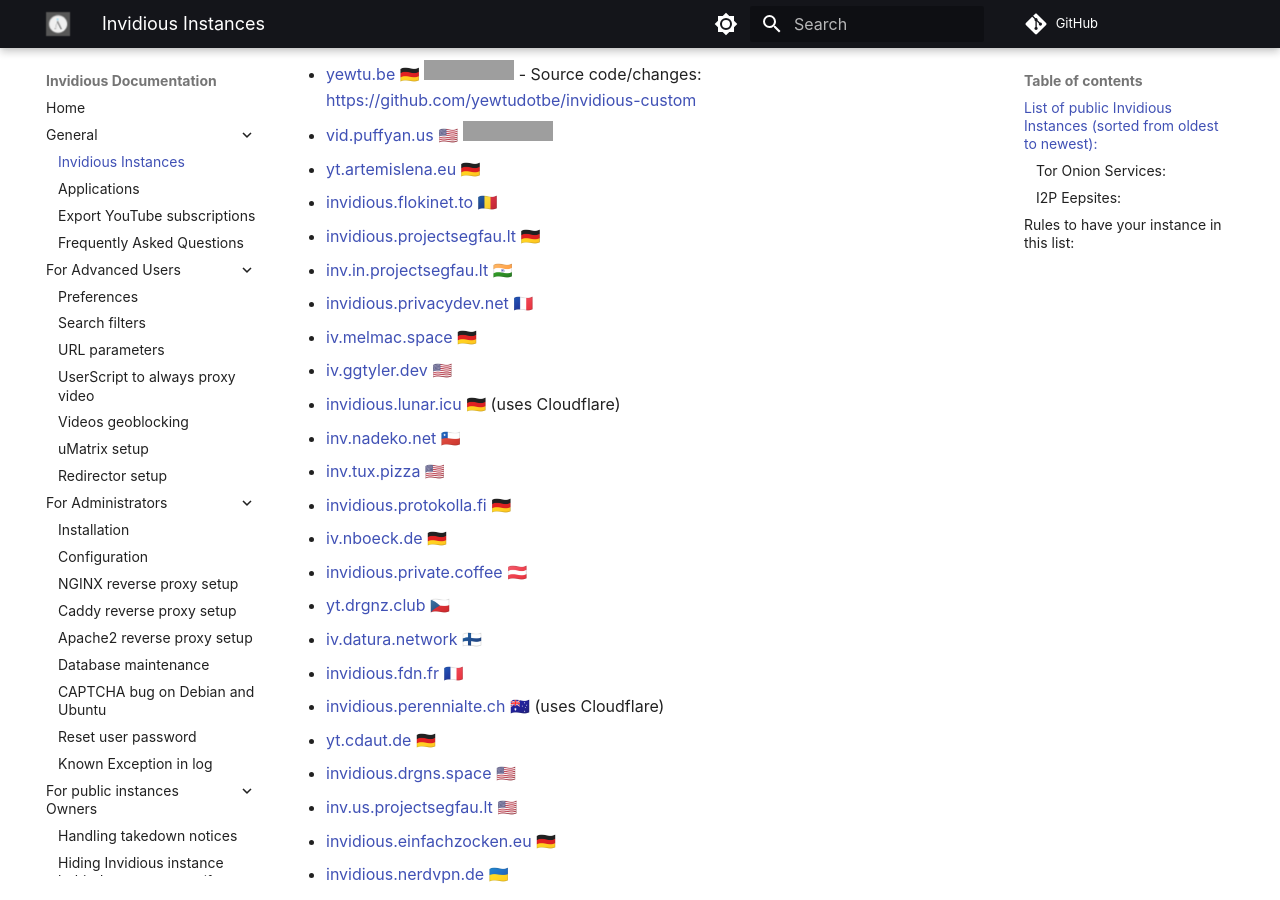
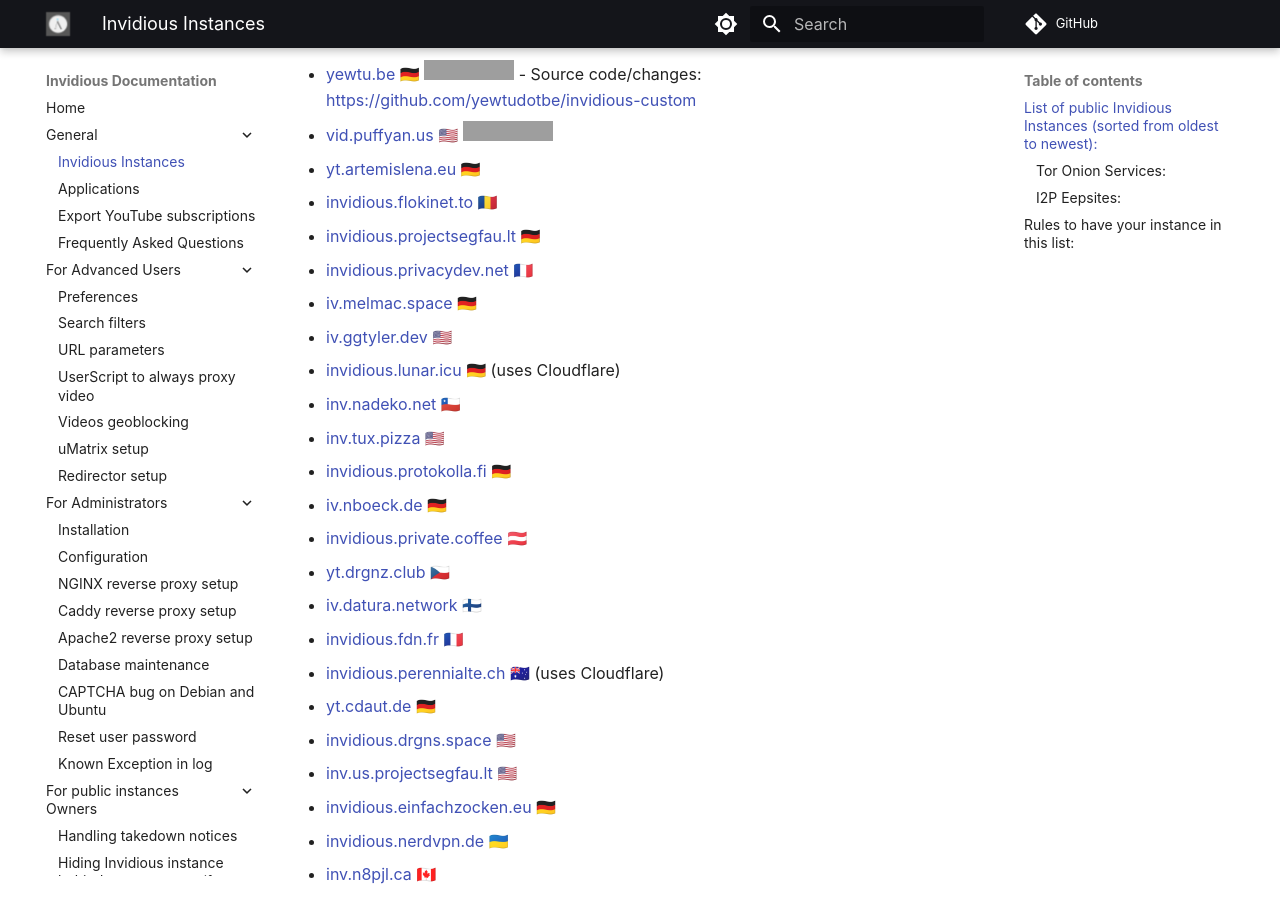
Before and after one commit to iv-org/documentation, an MkDocs documentation site: the page built from docs/instances.md, in a window 1280 px wide and 900 px high, scrolled down 388 px. Built offline with MkDocs 1.6.1 and Material for MkDocs 9.7.7, drawn with Linux system fonts in a browser that asks for light colours; comment, search, counter and statistics services are not loaded; grey boxes are pictures that could not be loaded.

Commit message:
Remove Project Segfault IN

```diff
--- a/docs/instances.md
+++ b/docs/instances.md
@@ -17,8 +17,6 @@
 * [invidious.flokinet.to](https://invidious.flokinet.to) 🇷🇴
 
 * [invidious.projectsegfau.lt](https://invidious.projectsegfau.lt) 🇩🇪
-
-* [inv.in.projectsegfau.lt](https://inv.in.projectsegfau.lt) 🇮🇳
 
 * [invidious.privacydev.net](https://invidious.privacydev.net) 🇫🇷
 
```
